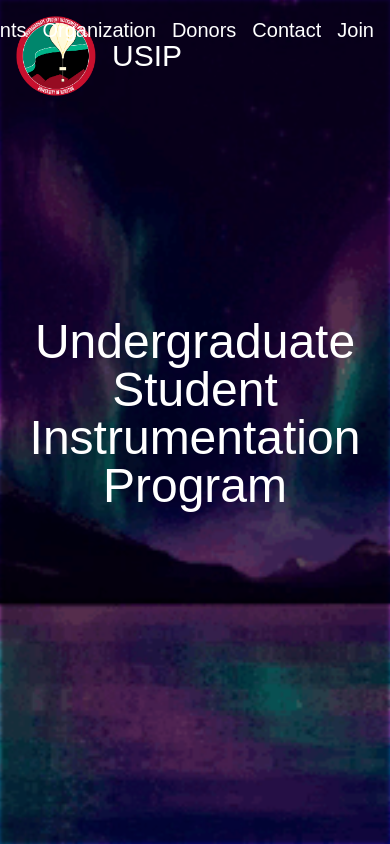
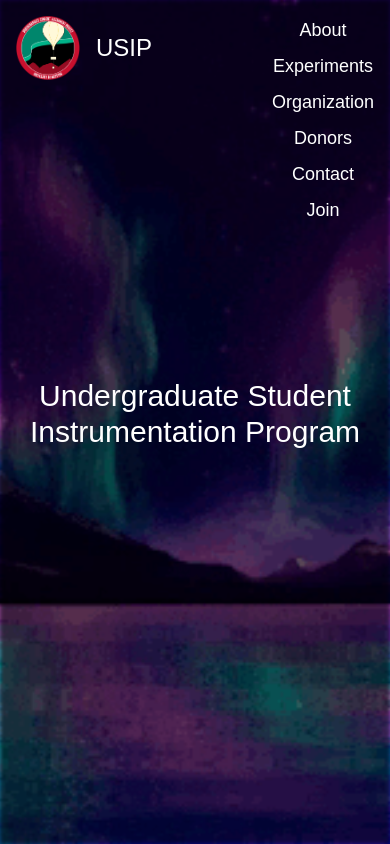
Before and after one commit to GPSin/USIP-Website-React, a React (Create React App) app: page / in a window 390 px wide. Built offline with nearby package versions, Linux system fonts and the light colour scheme.

Commit message:
Edit notation

```diff
--- a/src/components/Experiments.tsx
+++ b/src/components/Experiments.tsx
@@ -36,7 +36,6 @@ const Experiments: React.FC = () => {
             message: (
               <>
                 <h2 className="text-2xl">
-                  {" "}
                   <b>ASI</b>
                 </h2>
                 <p className="mt-2">
@@ -64,7 +63,6 @@ const Experiments: React.FC = () => {
             message: (
               <>
                 <h2 className="text-2xl">
-                  {" "}
                   <b>TEC</b>
                 </h2>
                 <p className="mt-2">
@@ -73,7 +71,7 @@ const Experiments: React.FC = () => {
                   influenced by solar activity and location. In this study,
                   using the Trimble NetR9 GNSS Reference Receiver near
                   Fairbanks, Alaska, we aim to determine how TEC fluctuates,
-                  particularly during periods of high solar activity
+                  particularly during periods of high solar activity.
                 </p>
               </>
             ),
@@ -85,7 +83,6 @@ const Experiments: React.FC = () => {
             message: (
               <>
                 <h2 className="text-2xl">
-                  {" "}
                   <b>Guided Fall</b>
                 </h2>
                 <p className="mt-2">
@@ -111,7 +108,6 @@ const Experiments: React.FC = () => {
             message: (
               <>
                 <h2 className="text-2xl">
-                  {" "}
                   <b>Microplastics</b>
                 </h2>
                 <p className="mt-2">
@@ -128,12 +124,12 @@ const Experiments: React.FC = () => {
                   Additionally, the diversity of microbial life in the
                   stratosphere at high latitudes remains underexplored, with
                   limited data on the deposition of microplastics in both rural
-                  and urban areas. We expect to measure microplastics of 10 μm
-                  and larger, determine their composition via Raman microscopy,
-                  and assess the concentration of microorganisms present in the
-                  stratosphere. Samples collected will be processed in a DNA
-                  extraction solution for sequencing to identify the organisms
-                  present.
+                  and urban areas. We expect to measure microplastics of 10
+                  $\mu$m and larger, determine their composition via Raman
+                  microscopy, and assess the concentration of microorganisms
+                  present in the stratosphere. Samples collected will be
+                  processed in a DNA extraction solution for sequencing to
+                  identify the organisms present.
                 </p>
               </>
             ),
@@ -145,7 +141,6 @@ const Experiments: React.FC = () => {
             message: (
               <>
                 <h2 className="text-2xl">
-                  {" "}
                   <b>Conductivity</b>
                 </h2>
                 <p className="mt-2">
@@ -159,12 +154,12 @@ const Experiments: React.FC = () => {
                   Conductivity data will be plotted and compared against
                   environmental conditions such as temperature, pressure, and
                   magnetic field strength. We expect to observe conductivity
-                  values ranging from 10<sup>-13</sup> to 10<sup>-10</sup> ohm⁻¹
-                  m⁻¹, with short-term variations similar to previous research
-                  findings, potentially showing up to 20 times the expected
-                  conductivity. Higher conductivity values are anticipated
-                  closer to the poles, indicating greater values in Fairbanks
-                  compared to locations like Texas.
+                  values ranging from 10<sup>-13</sup> to 10<sup>-10</sup> ohm
+                  <sup>-1</sup> m<sup>-1</sup>, with short-term variations
+                  similar to previous research findings, potentially showing up
+                  to 20 times the expected conductivity. Higher conductivity
+                  values are anticipated closer to the poles, indicating greater
+                  values in Fairbanks compared to locations like Texas.
                 </p>
               </>
             ),
@@ -176,7 +171,6 @@ const Experiments: React.FC = () => {
             message: (
               <>
                 <h2 className="text-2xl">
-                  {" "}
                   <b>VLF</b>
                 </h2>
                 <p className="mt-2">Very Low Frequencies (VLF)</p>
--- a/src/components/Home.tsx
+++ b/src/components/Home.tsx
@@ -15,7 +15,7 @@ const Home: React.FC = () => {
   };
 
   return (
-    <div className="h-screen flex flex-col items-center justify-center text-white text-center relative">
+    <div className="h-screen flex flex-col items-center justify-center text-white text-center relative p-4">
       <div
         className="absolute top-4 left-4 flex items-center cursor-pointer"
         onClick={handleLogoClick}
@@ -27,49 +27,37 @@ const Home: React.FC = () => {
               : "/images/USIP_IV_Logo.png"
           }
           alt="Logo"
-          className="w-20 h-20 mr-4"
+          className="w-16 h-16 sm:w-20 sm:h-20 mr-4"
         />
-        <h2 className="text-3xl">{isAlternate ? "Lord Bucee" : "USIP"}</h2>
+        <h2 className="text-2xl sm:text-3xl">
+          {isAlternate ? "Lord Bucee" : "USIP"}
+        </h2>
       </div>
-      <div className="text-5xl mb-4">
+      <div className="text-3xl sm:text-5xl mb-4">
         <h1>
           {isAlternate
             ? "ALL HAIL PARTY TIME BUCEE"
             : "Undergraduate Student Instrumentation Program"}
         </h1>
       </div>
-      <nav className="top-4 right-4 absolute">
-        <ul className="flex space-x-4 text-xl">
-          <li className="nav-item">
-            <button onClick={() => handleScroll("about")}>
-              {isAlternate ? "PARTY TIME" : "About"}
-            </button>
-          </li>
-          <li className="nav-item">
-            <button onClick={() => handleScroll("experiments")}>
-              {isAlternate ? "PARTY TIME" : "Experiments"}
-            </button>
-          </li>
-          <li className="nav-item">
-            <button onClick={() => handleScroll("organization")}>
-              {isAlternate ? "PARTY TIME" : "Organization"}
-            </button>
-          </li>
-          <li className="nav-item">
-            <button onClick={() => handleScroll("donors")}>
-              {isAlternate ? "PARTY TIME" : "Donors"}
-            </button>
-          </li>
-          <li className="nav-item">
-            <button onClick={() => handleScroll("contact")}>
-              {isAlternate ? "PARTY TIME" : "Contact"}
-            </button>
-          </li>
-          <li className="nav-item">
-            <button onClick={() => handleScroll("join")}>
-              {isAlternate ? "PARTY TIME" : "Join"}
-            </button>
-          </li>
+      <nav className="absolute top-4 right-4 sm:right-8">
+        <ul className="flex flex-col sm:flex-row space-y-2 sm:space-y-0 sm:space-x-4 text-lg sm:text-xl">
+          {[
+            "about",
+            "experiments",
+            "organization",
+            "donors",
+            "contact",
+            "join",
+          ].map((section, index) => (
+            <li className="nav-item" key={index}>
+              <button onClick={() => handleScroll(section)}>
+                {isAlternate
+                  ? "PARTY TIME"
+                  : section.charAt(0).toUpperCase() + section.slice(1)}
+              </button>
+            </li>
+          ))}
         </ul>
       </nav>
     </div>
```
